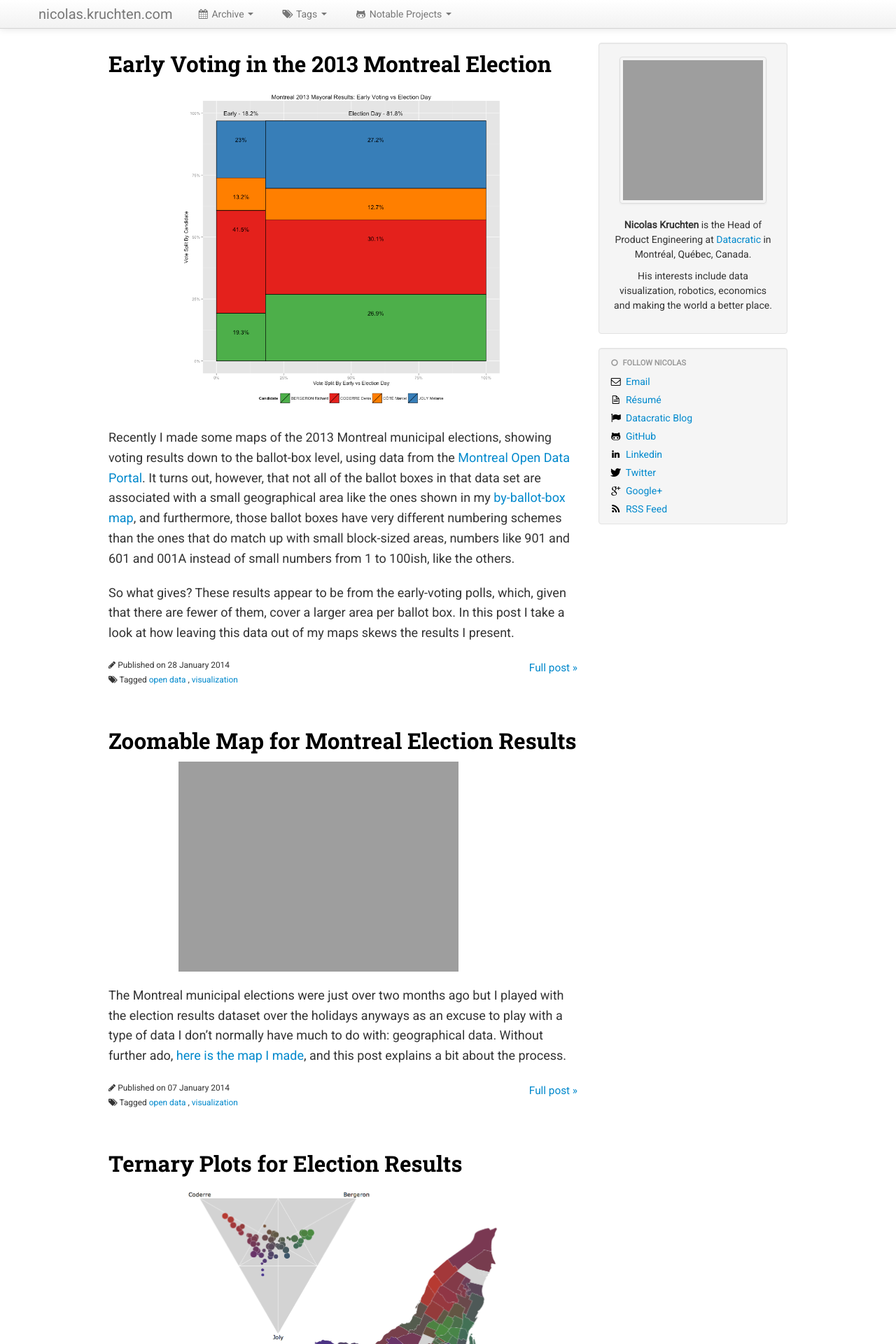
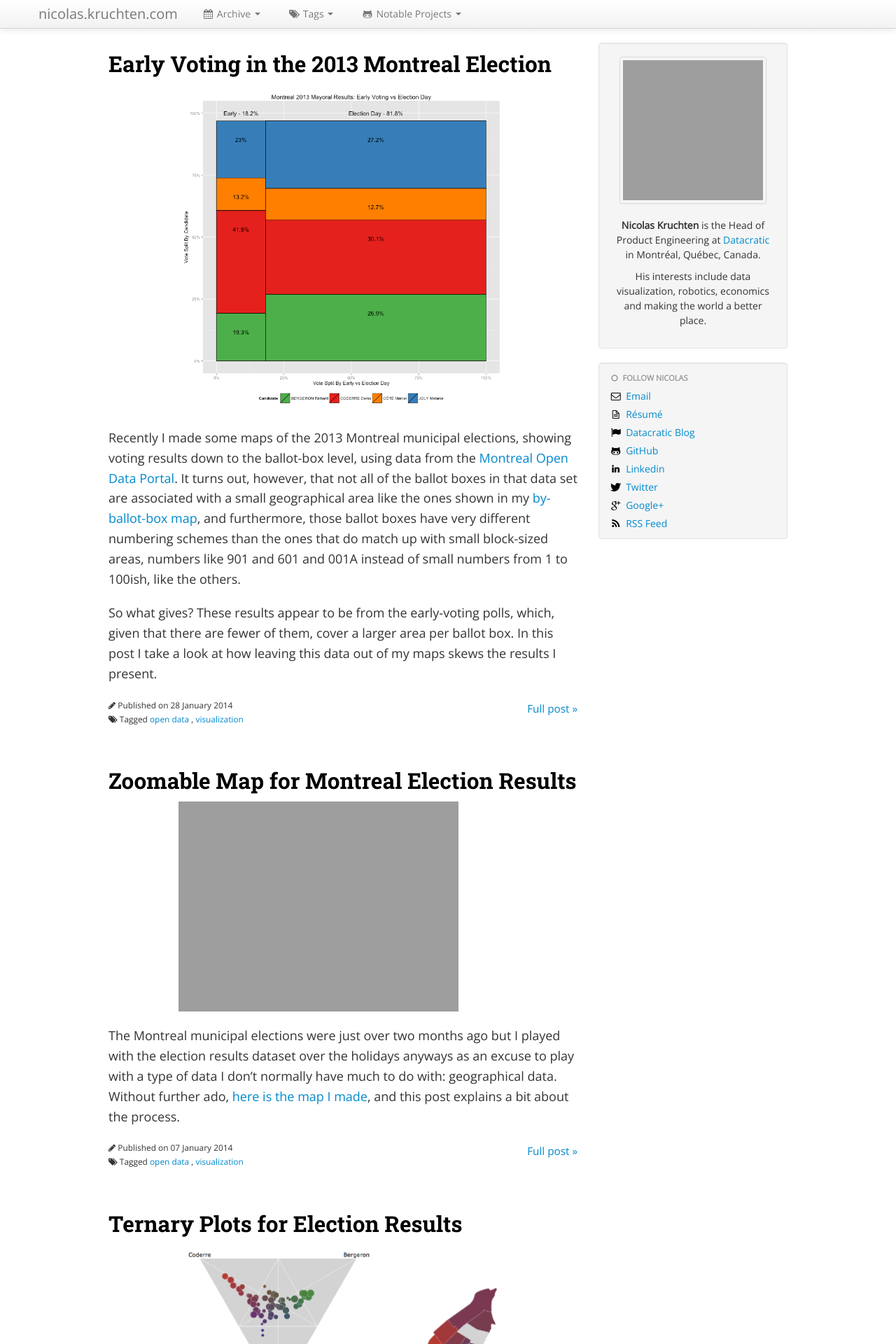
Before and after one commit to nicolaskruchten/nicolaskruchten.github.io, a Jekyll site: the page built from index.html, in a window 1280 px wide. Shown: the top 1920 px of the page at 70% size. Built offline with Jekyll 4.4.1, drawn with Linux system fonts in a browser that asks for light colours; the list of posts is cut into pages by our own code; grey boxes are pictures that could not be loaded.

Commit message:
Update common.html

```diff
--- a/_includes/head/common/common.html
+++ b/_includes/head/common/common.html
@@ -32,9 +32,9 @@
 	{% elsif site.favicon.enabled and site.favicon.remote.enabled %}
 		<link rel="icon" type="image/{{ site.favicon.remote.type }}" href="{{ site.favicon.remote.full_url }}" />
 	{% endif %}
-	<link href='http://fonts.googleapis.com/css?family=Roboto+Slab:700|Roboto' rel='stylesheet' type='text/css'>
+	<link href='http://fonts.googleapis.com/css?family=Roboto+Slab:700|Open+Sans:400' rel='stylesheet' type='text/css'>
 	<style>
-	body { font-family: 'Roboto'; -webkit-font-smoothing: antialiased;}
+	body { font-family: 'Open Sans'; -webkit-font-smoothing: antialiased;}
 	h1, h2, h3, h4, h5, h6 {font-family: 'Roboto Slab'; font-weight: normal;}
 	p { line-height: 1.5; }
 	</style>
```
